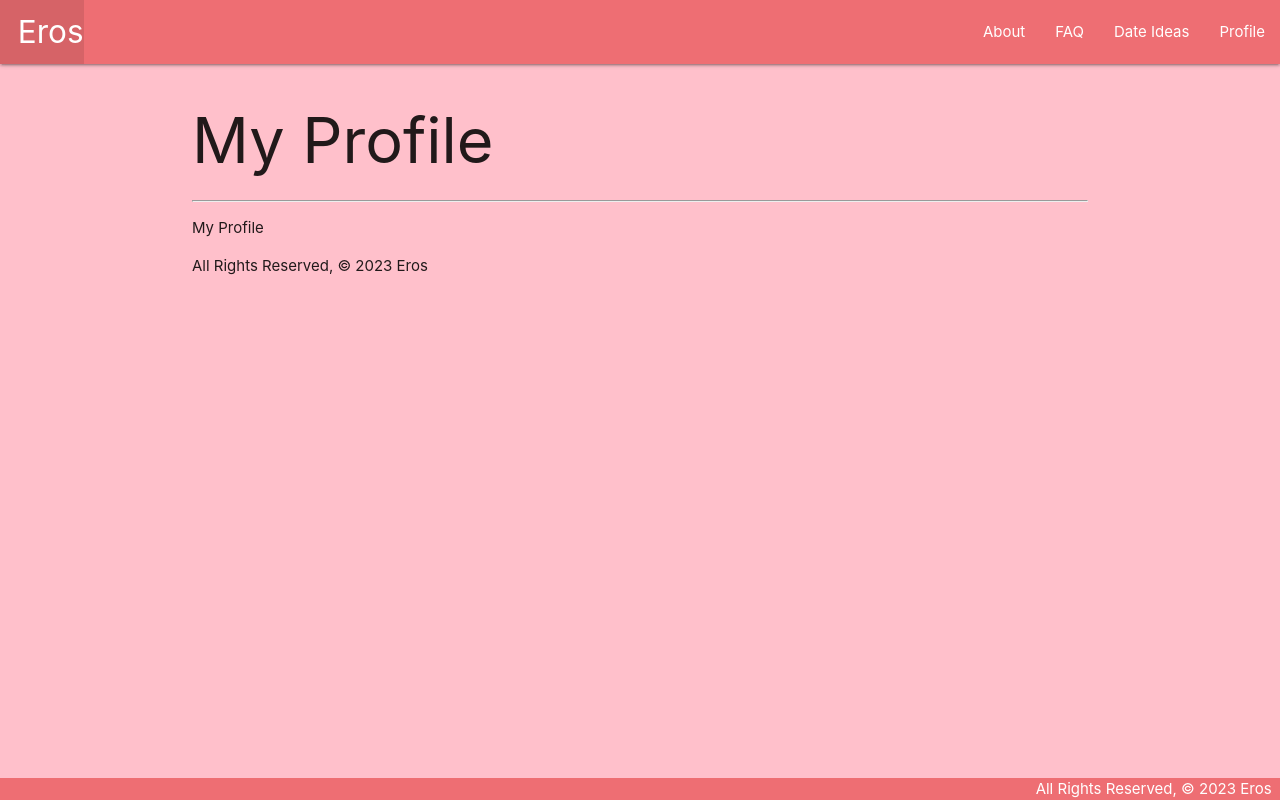
After one commit to mod26-k/eros, a Django app: page /myprofile/ in a window 1280 px wide. The commit adds this page. Run offline with Django 4.2, Linux system fonts and the light colour scheme.

Commit message:
saving changes before moving files

```diff
--- a/eros/main_app/models.py
+++ b/eros/main_app/models.py
@@ -45,5 +45,5 @@ class DateIdeas(models.Model):
     def __str__(self):
         return self.name
 
-    def get_absolute_url(self):
-        return reverse('date_ideas_details')
+    # def get_absolute_url(self):
+    #     return reverse('date_ideas_details')
--- a/eros/main_app/static/css/style.css
+++ b/eros/main_app/static/css/style.css
@@ -2,6 +2,7 @@ body {
     display: flex;
     min-height: 100vh;
     flex-direction: column;
+    background-color: pink;
   }
 
   main {
--- a/eros/main_app/templates/base.html
+++ b/eros/main_app/templates/base.html
@@ -7,9 +7,9 @@
   <meta name="viewport" content="width=device-width, initial-scale=1.0">
   <meta http-equiv="X-UA-Compatible" content="ie=edge">
   <title>Eros</title>
-  <!-- <link rel="stylesheet" href="https://cdnjs.cloudflare.com/ajax/libs/materialize/1.0.0/css/materialize.min.css"> -->
-  <!-- <link rel="stylesheet" type="text/css" href="{% static 'css/style.css' %}">
- -->
+  <link rel="stylesheet" href="https://cdnjs.cloudflare.com/ajax/libs/materialize/1.0.0/css/materialize.min.css">
+  <link rel="stylesheet" type="text/css" href="{% static 'css/style.css' %}">
+
 </head>
 <body>
   <header class="navbar-fixed">
@@ -21,7 +21,7 @@
         <ul class="right">
           <li><a href="{% url 'about' %}">About</a></li>
           <li><a href="{% url 'faq' %}">FAQ</a></li>
-          <li><a href="{% url 'date_ideas' %}">Date Ideas</a></li>
+          <li><a href="{% url 'date_ideas_index' %}">Date Ideas</a></li>
           <li><a href="{% url 'myprofile' %}">Profile</a></li>
 
 
--- /dev/null
+++ b/eros/main_app/templates/user/myprofile.html
@@ -0,0 +1,9 @@
+{% extends 'base.html' %}
+{% block content %}
+
+<h1>My Profile</h1>
+<hr>
+<p>My Profile</p>
+<footer>All Rights Reserved, &copy; 2023 Eros</footer>
+
+{% endblock %}
--- a/eros/main_app/urls.py
+++ b/eros/main_app/urls.py
@@ -6,7 +6,7 @@ urlpatterns = [
     path('about/', views.about, name='about'),
     path('faq/', views.faq, name='faq'),
     # path('home/', views.home, name='home'),
-    # path('my-profile/', views.my_profile, name='my_profile'),
+    path('myprofile/', views.myprofile, name='myprofile'),
     path('date-ideas/', views.date_ideas, name='date_ideas_index'),
     # path('date-ideas/<int:pk>/', views.DateIdea.as_view() name='date_ideas_details'),
 ]
--- a/eros/main_app/views.py
+++ b/eros/main_app/views.py
@@ -1,4 +1,5 @@
 from django.shortcuts import render
+from .models import Profile, DateIdeas
 
 def landing_page(request):
     return render(request, 'landing_page.html')
@@ -10,9 +11,10 @@ def faq(request):
     return render(request, 'faq.html')
 
 def myprofile(request):
-    return render(request, 'myprofile.html')
+    return render(request, 'user/myprofile.html')
 
 def date_ideas(request):
+    date_ideas = DateIdeas.objects.all()
     return render(request, 'date_ideas/date_ideas_index.html', {
     'date_ideas': date_ideas
     })
```
Also changed, not shown: eros/main_app/templates/date_ideas/date_ideas_index.html (+10 -1 lines), eros/main_app/templates/user/my_profile.html (deleted).
